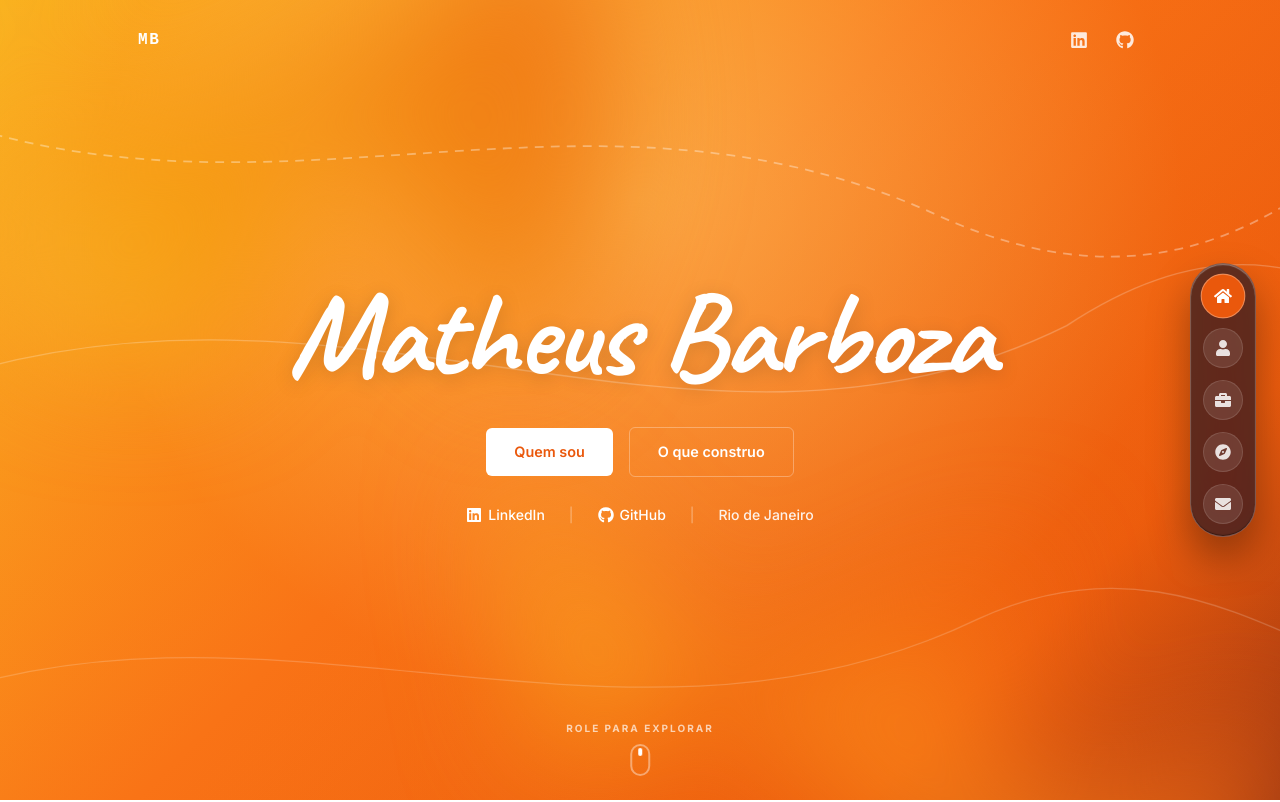
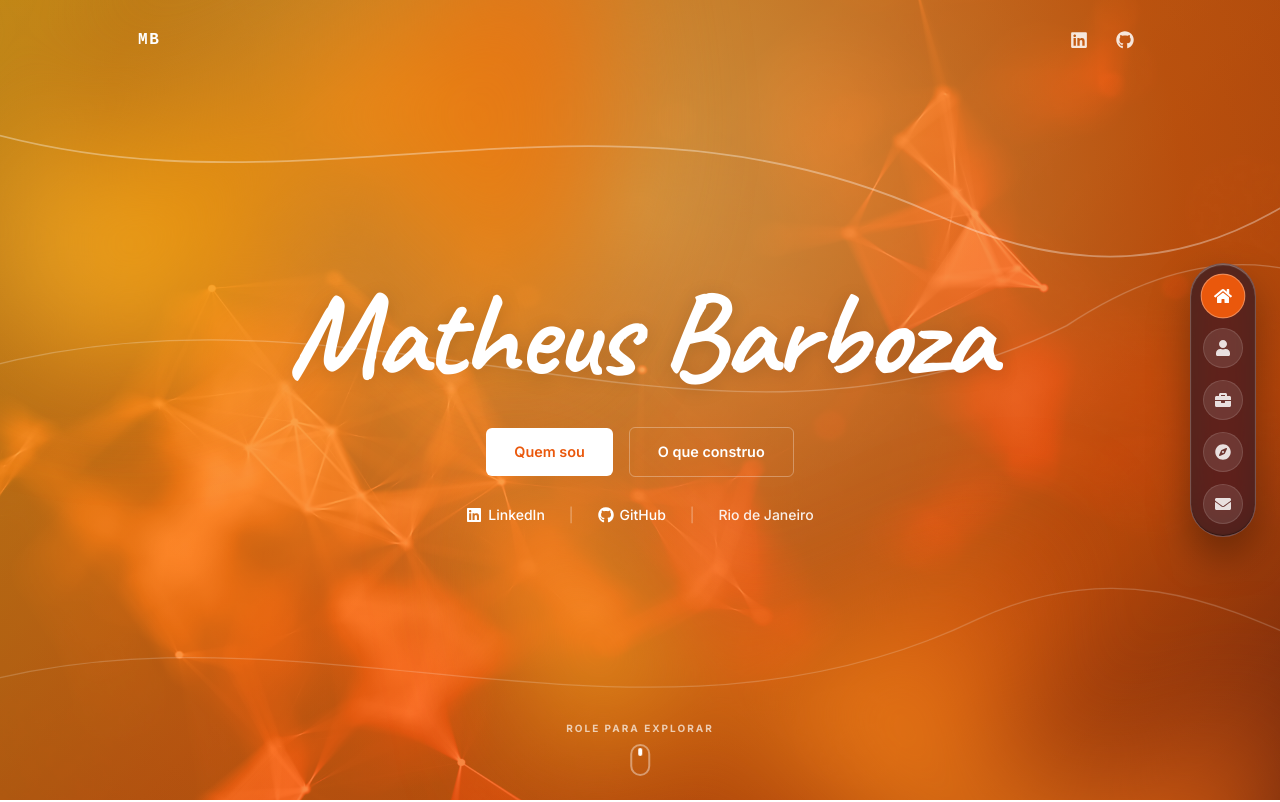
Before and after one commit to matheusjesse/portfolio-barboza, a Next.js app: page / in a window 1280 px wide. Shown: the top 802 px of the page. Built offline with nearby package versions, Linux system fonts and the light colour scheme.

Commit message:
feat: adicionando imagem mesclada no hero

```diff
--- a/src/components/Banner.jsx
+++ b/src/components/Banner.jsx
@@ -5,6 +5,7 @@ import { FaLinkedin, FaGithub } from 'react-icons/fa';
 import { BsHandIndexThumb } from 'react-icons/bs';
 import Image from 'next/image';
 import HeroImage from '../utils/images/representations-user-experience-interface-design.png';
+import TechBg from '../utils/images/3d-render-abstract-technology-background-network-communications.jpg';
 import { stacks } from '../utils/stacks';
 
 export default function Banner() {
@@ -32,9 +33,20 @@ export default function Banner() {
         background: 'linear-gradient(135deg, #fbbf24 0%, #f97316 45%, #ea580c 80%, #9a3412 100%)'
       }}
     >
+      {/* Base Technology Image Background */}
+      <div className="absolute inset-0 z-0 pointer-events-none">
+        <Image
+          src={TechBg}
+          alt="Technology Background"
+          fill
+          priority
+          className="object-cover opacity-30 mix-blend-overlay"
+        />
+      </div>
+
       {/* Base Vibrant Solar Yellow/Orange Layer */}
       <div
-        className="absolute inset-0 z-0"
+        className="absolute inset-0 z-0 pointer-events-none"
         style={{
           background: 'radial-gradient(ellipse at 50% 25%, rgba(254, 240, 138, 0.4) 0%, rgba(249, 115, 22, 0.2) 60%, transparent 100%)'
         }}
@@ -77,12 +89,10 @@ export default function Banner() {
       >
         {/* Flow Line 1 - Top Area Wave Pathway */}
         <path
-          className="animate-flow-dash"
           d="M-100,120 C300,280 650,60 1050,240 C1350,380 1500,180 1600,120"
           fill="none"
           stroke="rgba(255, 255, 255, 0.35)"
           strokeWidth="2"
-          strokeDasharray="10 8"
         />
         {/* Flow Line 2 - Middle Area Wave Accent */}
         <path
```
Also changed, not shown: src/utils/images/3d-render-abstract-technology-background-network-communications.jpg (added).
